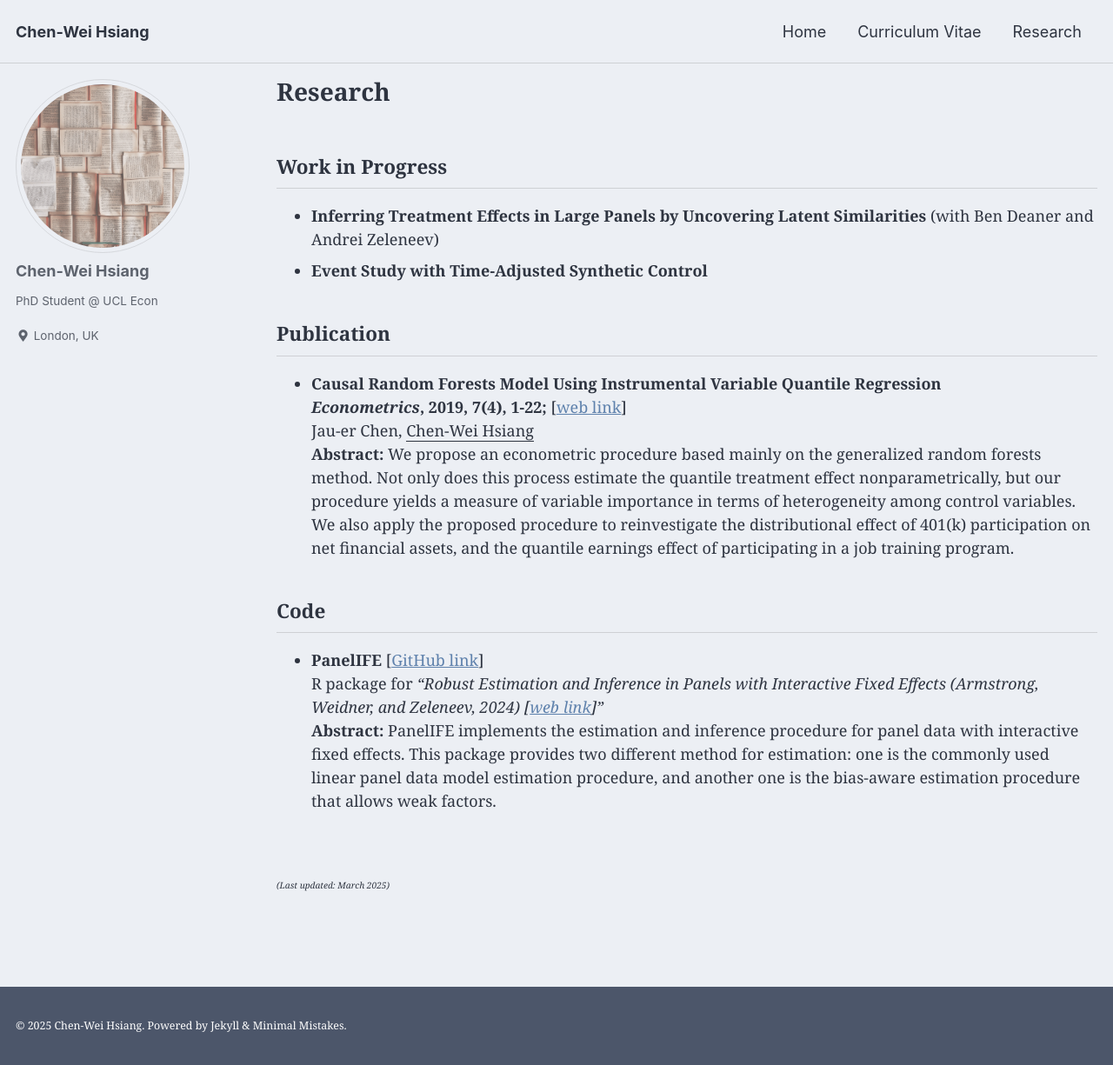
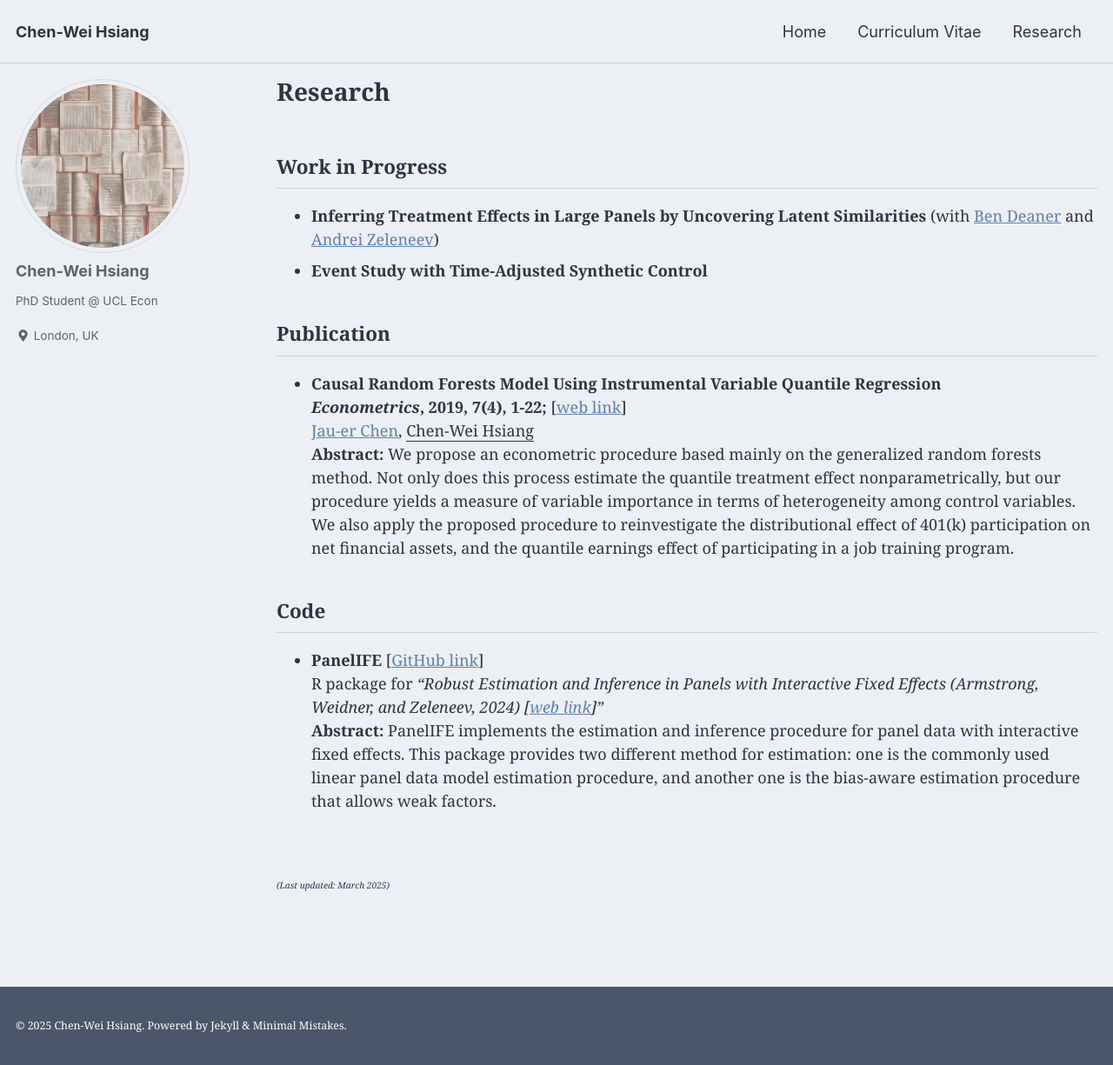
Before and after one commit to chenweihsiang/chenweihsiang.github.io, a Jekyll site: the page built from _pages/research.md, in a window 1280 px wide and 1225 px high. Shown: the whole window at 87% size. Built offline with Jekyll 4.4.1, drawn with Linux system fonts in a browser that asks for light colours; cached includes are drawn as plain includes; part of the change alters nothing that is shown.

```diff
--- a/_pages/research.md
+++ b/_pages/research.md
@@ -8,7 +8,7 @@ author_profile: true
 
 ## Work in Progress
 
-- **Inferring Treatment Effects in Large Panels by Uncovering Latent Similarities** (with Ben Deaner and Andrei Zeleneev)
+- **Inferring Treatment Effects in Large Panels by Uncovering Latent Similarities** (with [Ben Deaner](https://bendeaner.wordpress.com/) and [Andrei Zeleneev](https://www.azeleneev.com/))
 - **Event Study with Time-Adjusted Synthetic Control**
 
 
@@ -16,7 +16,7 @@ author_profile: true
 
 - **Causal Random Forests Model Using Instrumental Variable Quantile Regression**\
 ***Econometrics*, 2019, 7(4), 1-22;** [[web link](https://doi.org/10.3390/econometrics7040049)]\
-Jau-er Chen, <ins>Chen-Wei Hsiang</ins>\
+[Jau-er Chen](https://jauerblog.wordpress.com/cv_en/), <ins>Chen-Wei Hsiang</ins>\
 **Abstract:** We propose an econometric procedure based mainly on the generalized random forests method. Not only does this process estimate the quantile treatment effect nonparametrically, but our procedure yields a measure of variable importance in terms of heterogeneity among control variables. We also apply the proposed procedure to reinvestigate the distributional effect of 401(k) participation on net financial assets, and the quantile earnings effect of participating in a job training program.
 
 
```
